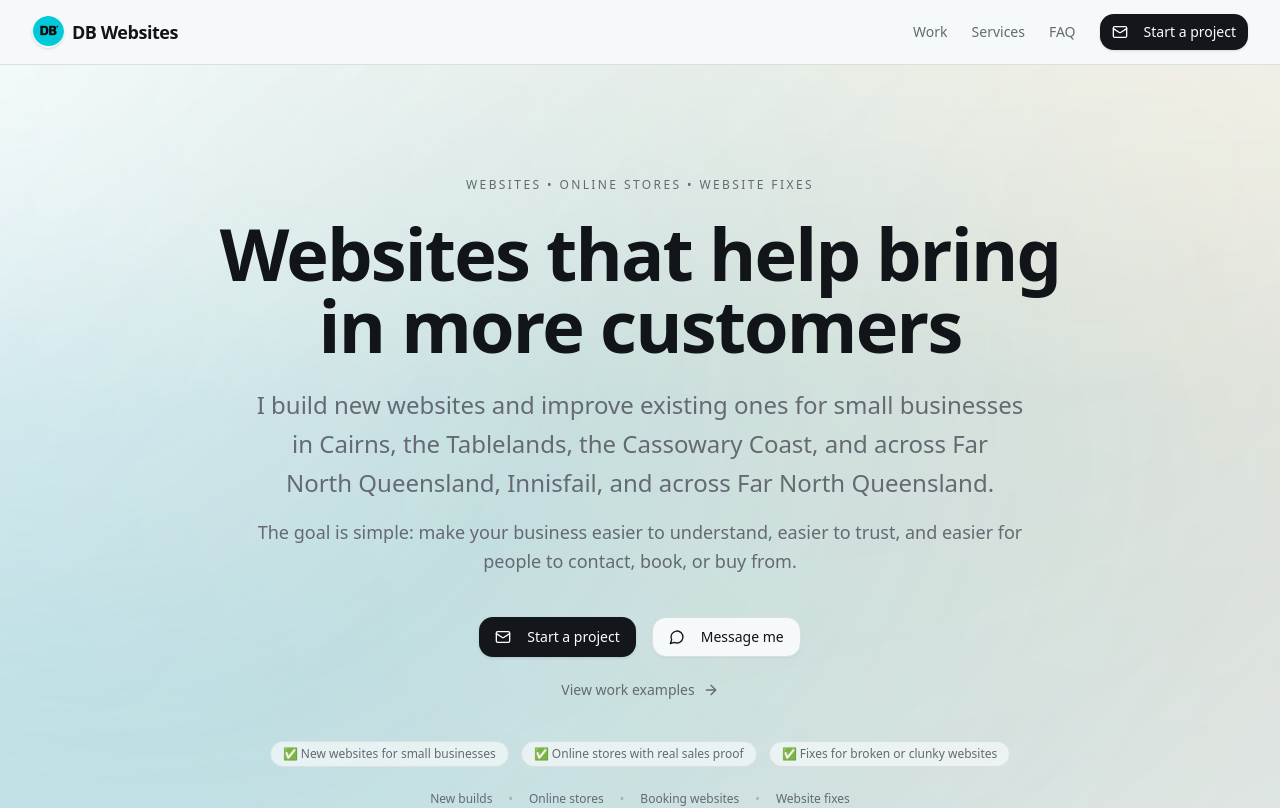
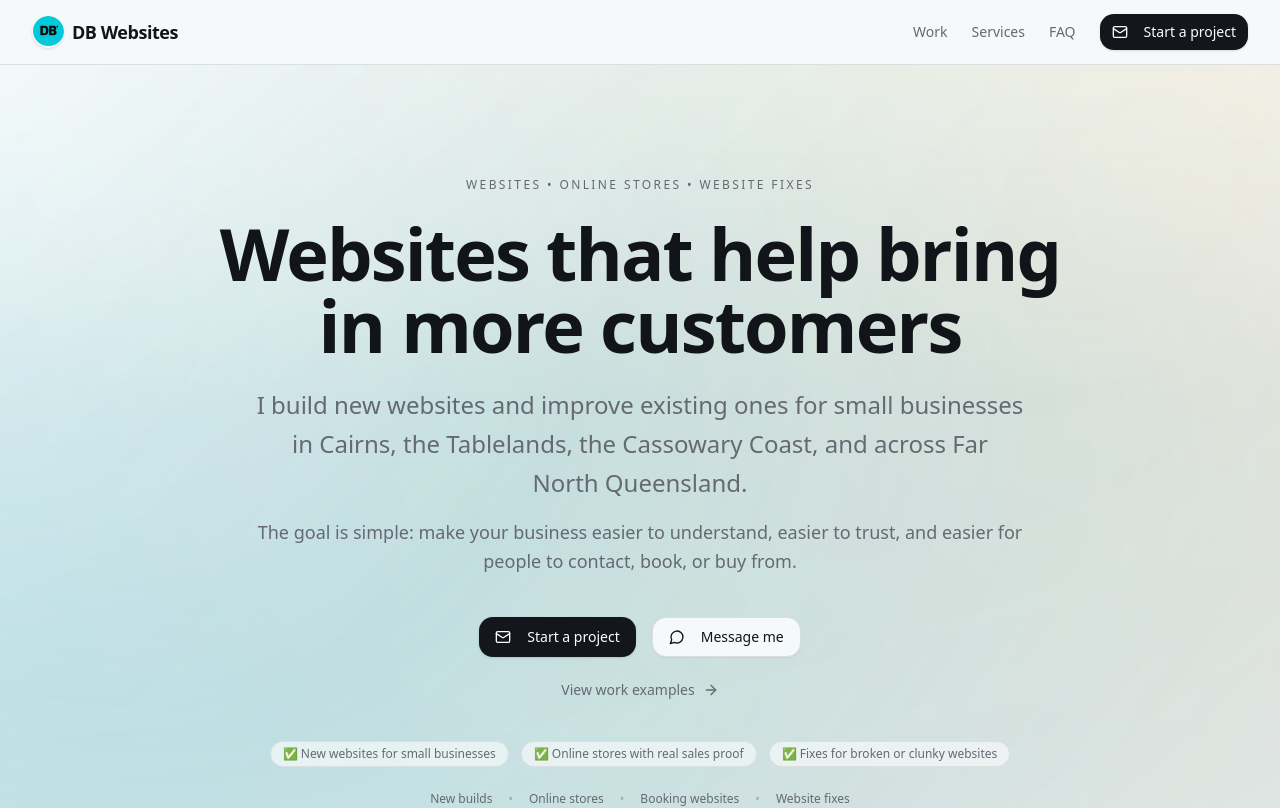
Before and after one commit to dbarriere89-design/db-websites, a Next.js app: page / in a window 1280 px wide. Shown: the top 808 px of the page. Built offline with nearby package versions, Linux system fonts and the light colour scheme.

Commit message:
Update homepage wording for DB Websites landing page

```diff
--- a/app/page.tsx
+++ b/app/page.tsx
@@ -228,7 +228,7 @@ export default function Home() {
             </h1>
 
             <p className="mx-auto mt-6 max-w-3xl text-pretty text-xl leading-relaxed text-muted-foreground sm:text-2xl">
-              I build new websites and improve existing ones for small businesses in Cairns, the Tablelands, the Cassowary Coast, and across Far North Queensland, Innisfail, and across Far North Queensland.
+              I build new websites and improve existing ones for small businesses in Cairns, the Tablelands, the Cassowary Coast, and across Far North Queensland.
             </p>
 
             <p className="mx-auto mt-4 max-w-3xl text-pretty text-base leading-relaxed text-muted-foreground sm:text-lg">
```
